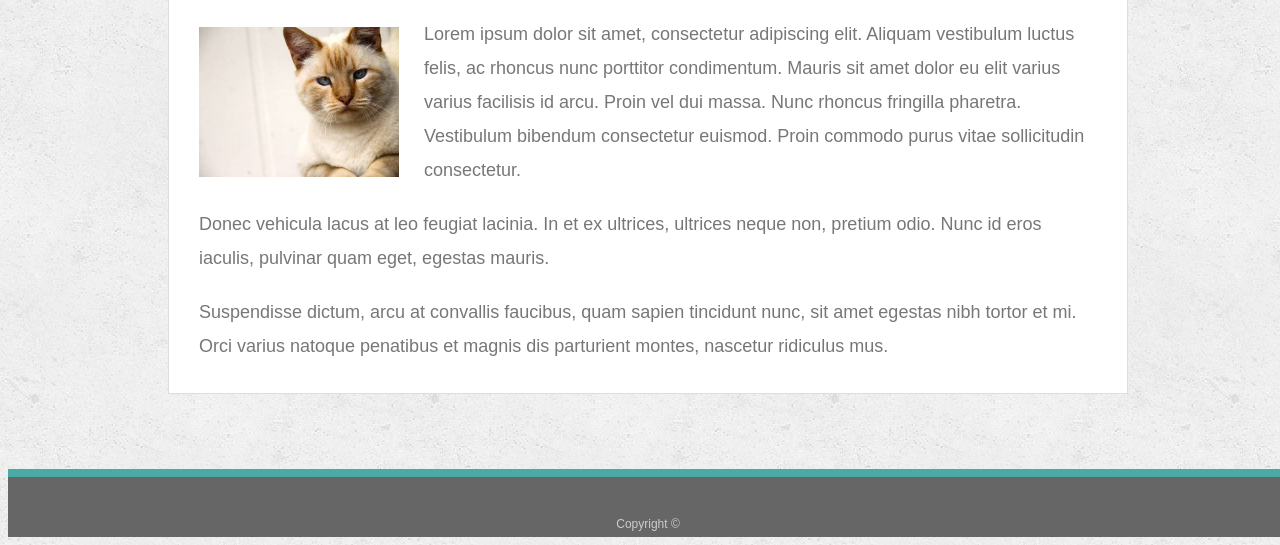
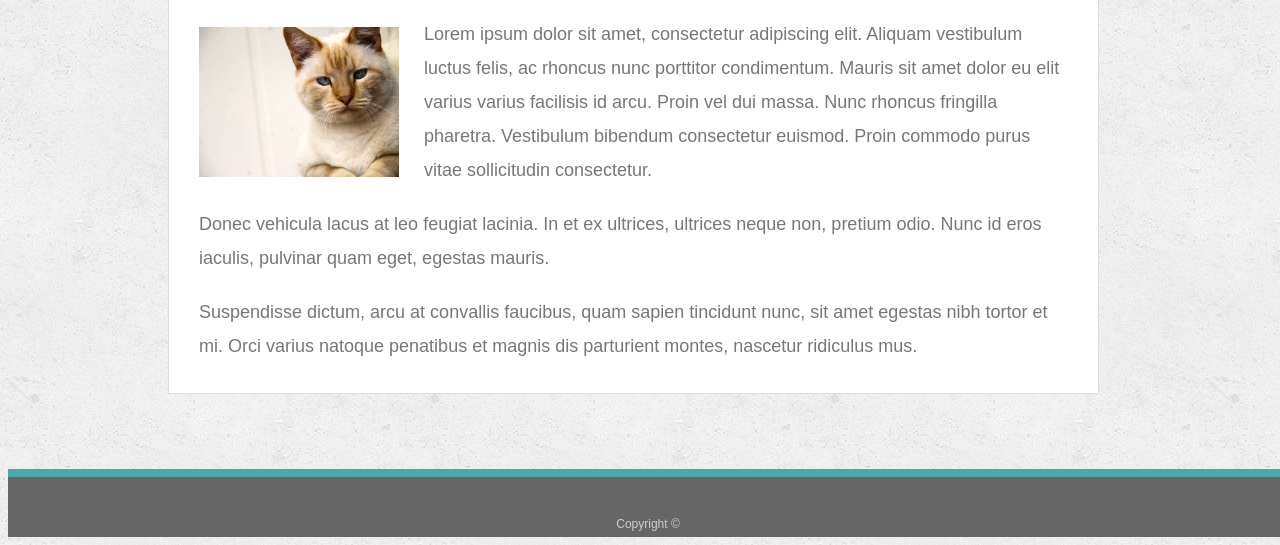
Before and after one commit to jyotigupta329/Responsive-Portfolio, a plain HTML site: page index.html in a window 1280 px wide. Shown: the part 359-904 px from the top of the page. Drawn offline with Linux system fonts and the light colour scheme.

Commit message:
added media quries

```diff
--- a/assets/css/style.css
+++ b/assets/css/style.css
@@ -221,9 +221,16 @@ input[type=submit] {
        body{
          width: 100%;
        }
+
+       #masthead {
+        width: 970px;
+      }
       header{
         width: 100%;
        }
+       .main-section{
+        width: 100%;
+      }
 
       }
 
@@ -237,6 +244,9 @@ input[type=submit] {
         header{
           width: 100%;
          }
+         .main-section{
+          width: 98%;
+        }
       }
 
       @media screen and (min-width: 640px) {
@@ -251,4 +261,8 @@ input[type=submit] {
         nav a {
           margin-right: 18px;
         }
+
+        .main-section{
+          width: 97%;
+        }
       }
```
